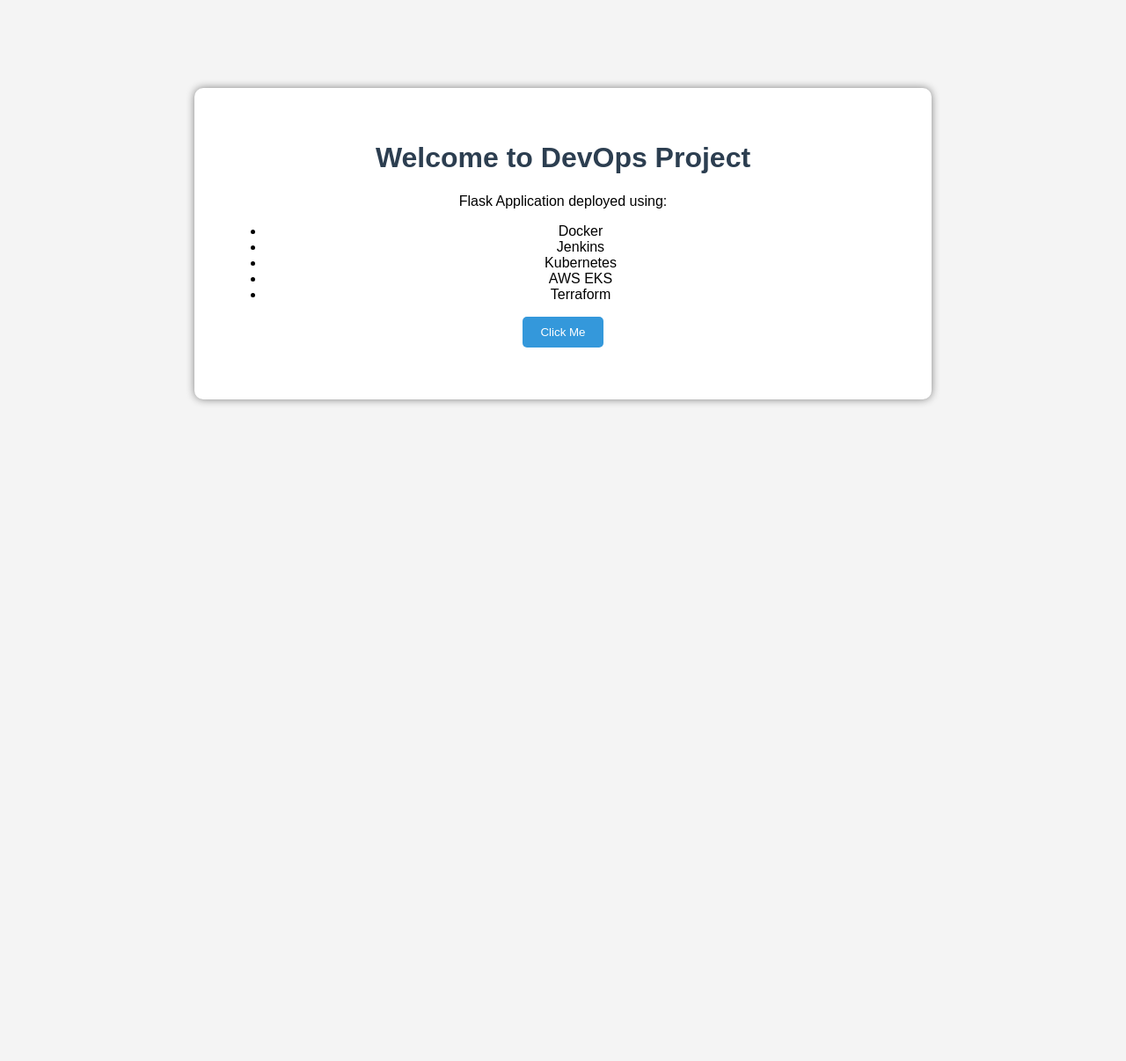
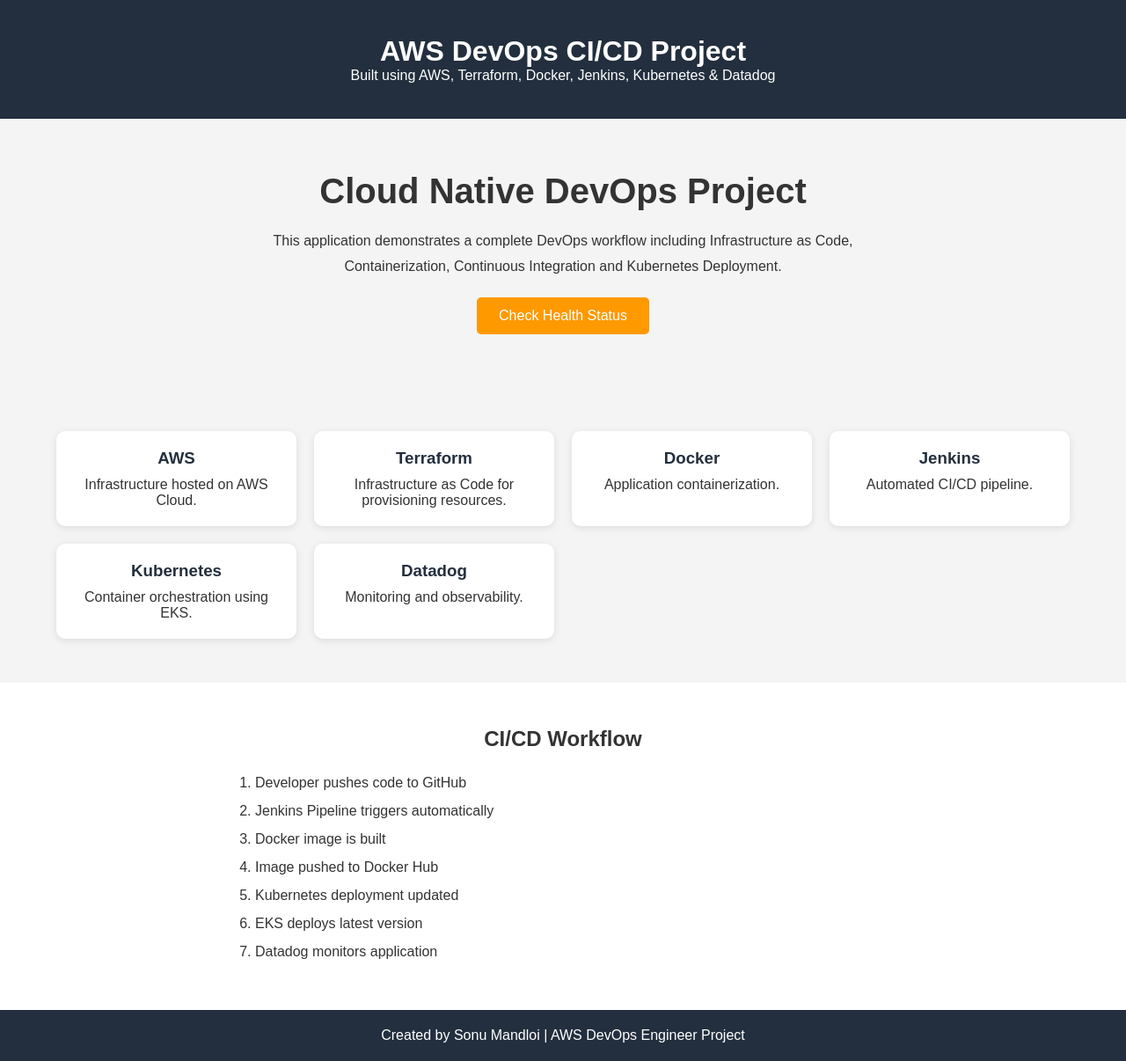
Before and after one commit to sonum-mandloi/flask-app-devops, a Flask app: page / in a window 1280 px wide. Shown: the whole page at 88% size. Before the commit the page ends 460 px from the top, so only its background shows below. Run offline with Flask 3, Linux system fonts and the light colour scheme.

Commit message:
html code add

```diff
--- a/app/static/style.css
+++ b/app/static/style.css
@@ -1,31 +1,95 @@
-body {
-    background-color: #f4f4f4;
-    font-family: Arial, sans-serif;
+*{
+    margin:0;
+    padding:0;
+    box-sizing:border-box;
 }
 
-.container {
-    width: 60%;
-    margin: 100px auto;
-    background: white;
-    padding: 40px;
-    text-align: center;
-    border-radius: 10px;
-    box-shadow: 0px 0px 10px gray;
+body{
+    font-family:Arial, sans-serif;
+    background:#f4f4f4;
+    color:#333;
 }
 
-h1 {
-    color: #2c3e50;
+.container{
+    width:90%;
+    margin:auto;
 }
 
-button {
-    padding: 10px 20px;
-    background: #3498db;
-    color: white;
-    border: none;
-    border-radius: 5px;
-    cursor: pointer;
+header{
+    background:#232f3e;
+    color:white;
+    text-align:center;
+    padding:40px;
 }
 
-button:hover {
-    background: #2980b9;
+.hero{
+    text-align:center;
+    padding:60px 20px;
 }
+
+.hero h2{
+    font-size:40px;
+    margin-bottom:20px;
+}
+
+.hero p{
+    max-width:700px;
+    margin:auto;
+    line-height:1.8;
+}
+
+.btn{
+    display:inline-block;
+    margin-top:20px;
+    padding:12px 25px;
+    background:#ff9900;
+    color:white;
+    text-decoration:none;
+    border-radius:5px;
+}
+
+.services{
+    padding:50px 0;
+}
+
+.services .container{
+    display:grid;
+    grid-template-columns:repeat(auto-fit,minmax(250px,1fr));
+    gap:20px;
+}
+
+.card{
+    background:white;
+    padding:20px;
+    border-radius:10px;
+    box-shadow:0 2px 8px rgba(0,0,0,0.1);
+    text-align:center;
+}
+
+.card h3{
+    margin-bottom:10px;
+    color:#232f3e;
+}
+
+.workflow{
+    background:white;
+    padding:50px;
+}
+
+.workflow h2{
+    text-align:center;
+    margin-bottom:20px;
+}
+
+.workflow ol{
+    max-width:700px;
+    margin:auto;
+    line-height:2;
+}
+
+footer{
+    background:#232f3e;
+    color:white;
+    text-align:center;
+    padding:20px;
+}
--- a/app/templates/index.html
+++ b/app/templates/index.html
@@ -6,27 +6,82 @@
 </head>
 <body>
 
+    <header>
     <div class="container">
-        <h1>Welcome to DevOps Project</h1>
+        <h1>AWS DevOps CI/CD Project</h1>
+        <p>Built using AWS, Terraform, Docker, Jenkins, Kubernetes & Datadog</p>
+    </div>
+</header>
 
+<section class="hero">
+    <div class="container">
+        <h2>Cloud Native DevOps Project</h2>
         <p>
-            Flask Application deployed using:
+            This application demonstrates a complete DevOps workflow
+            including Infrastructure as Code, Containerization,
+            Continuous Integration and Kubernetes Deployment.
         </p>
 
-        <ul>
-            <li>Docker</li>
-            <li>Jenkins</li>
-            <li>Kubernetes</li>
-            <li>AWS EKS</li>
-            <li>Terraform</li>
-        </ul>
+        <a href="/health" class="btn">Check Health Status</a>
+    </div>
+</section>
 
-        <button onclick="showMessage()">
-            Click Me
-        </button>
+<section class="services">
+    <div class="container">
 
-        <h3 id="message"></h3>
+        <div class="card">
+            <h3>AWS</h3>
+            <p>Infrastructure hosted on AWS Cloud.</p>
+        </div>
+
+        <div class="card">
+            <h3>Terraform</h3>
+            <p>Infrastructure as Code for provisioning resources.</p>
+        </div>
+
+        <div class="card">
+            <h3>Docker</h3>
+            <p>Application containerization.</p>
+        </div>
+
+        <div class="card">
+            <h3>Jenkins</h3>
+            <p>Automated CI/CD pipeline.</p>
+        </div>
+
+        <div class="card">
+            <h3>Kubernetes</h3>
+            <p>Container orchestration using EKS.</p>
+        </div>
+
+        <div class="card">
+            <h3>Datadog</h3>
+            <p>Monitoring and observability.</p>
+        </div>
+
     </div>
+</section>
+
+<section class="workflow">
+    <div class="container">
+        <h2>CI/CD Workflow</h2>
+
+        <ol>
+            <li>Developer pushes code to GitHub</li>
+            <li>Jenkins Pipeline triggers automatically</li>
+            <li>Docker image is built</li>
+            <li>Image pushed to Docker Hub</li>
+            <li>Kubernetes deployment updated</li>
+            <li>EKS deploys latest version</li>
+            <li>Datadog monitors application</li>
+        </ol>
+    </div>
+</section>
+
+<footer>
+    <p>Created by Sonu Mandloi | AWS DevOps Engineer Project</p>
+</footer>
+
 
 <script>
 function showMessage() {
```
